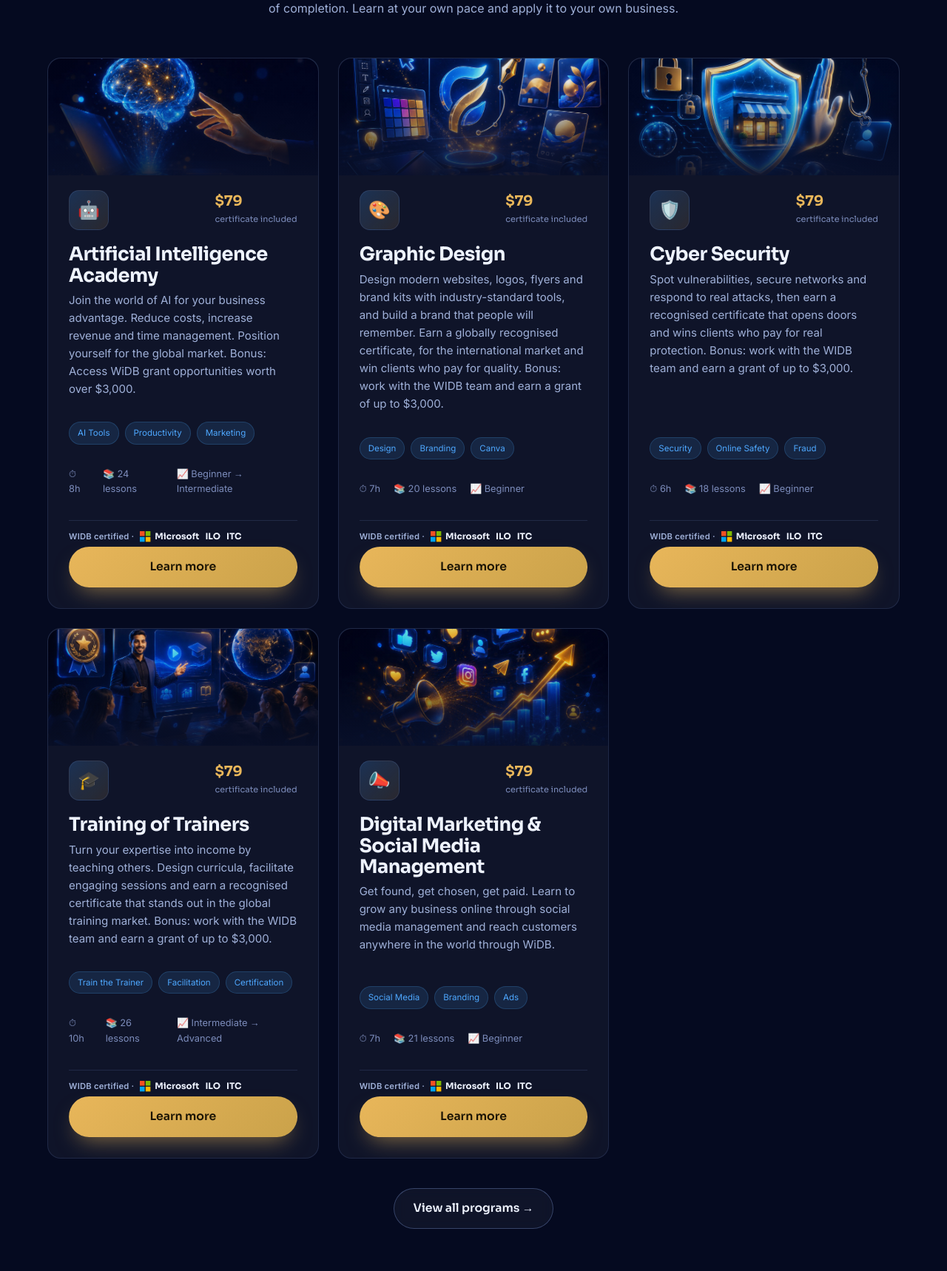
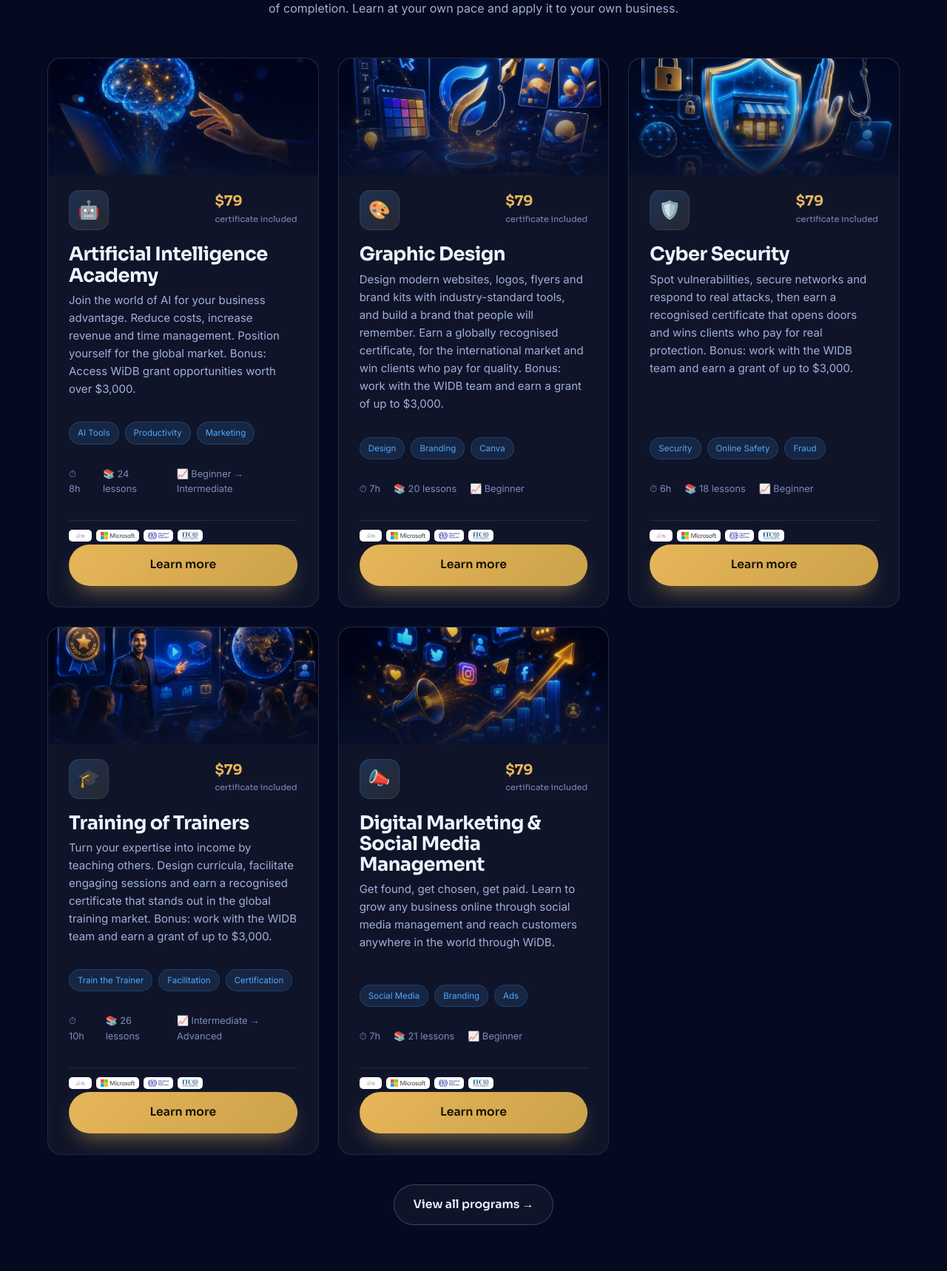
Before and after one commit to princess-israel/ruth-jackson-coach, a PHP site: page / in a window 1280 px wide. Shown: the part 1183-2901 px from the top of the page at 74% size. Run offline with PHP 8.4, Linux system fonts and the light colour scheme; some libraries are stand-ins or nearby versions.

Commit message:
Course cards & accreditation strip: use real WIDB/Microsoft/ILO/ITC logo images
Replace the text-only 'ILO' / 'ITC' labels (and the inline Microsoft SVG)
with the actual partner logo images already in assets/img, each on a
small white chip for contrast against the dark theme (matching the
pattern already used in the cert-band/cert-logos strips). Also adds the
WIDB logo, which wasn't shown before. Applied to both the compact course
card accreditation row and the full accreditation strip.

Co-Authored-By: Claude Sonnet 5 <noreply@anthropic.com>
Claude-Session: https://claude.ai/code/session_011fJNZHJ2k4BcCywP1wsiEV

```diff
--- a/assets/css/styles.css
+++ b/assets/css/styles.css
@@ -594,14 +594,12 @@ font.goog-text-highlight{background:none!important;box-shadow:none!important}
   padding:14px 18px;margin:18px 0;
 }
 .accred .accred-label{font-family:var(--font-head);font-size:.7rem;letter-spacing:.16em;text-transform:uppercase;color:var(--muted);font-weight:600}
-.accred .accred-logos{display:flex;flex-wrap:wrap;align-items:center;gap:14px}
-.accred .org{display:inline-flex;align-items:center;gap:7px;font-family:var(--font-head);font-weight:700;font-size:.86rem;color:var(--text)}
-.accred .org svg{display:block}
+.accred .accred-logos{display:flex;flex-wrap:wrap;align-items:center;gap:10px}
+.org-logo{height:22px;width:auto;background:#fff;padding:4px 8px;border-radius:7px;object-fit:contain;display:block}
 .accred .accred-sub{flex-basis:100%;font-size:.78rem;color:var(--muted)}
 /* compact badge row on course cards */
-.card-accred{display:flex;align-items:center;gap:8px;margin:14px 0 4px;padding-top:12px;border-top:1px solid var(--line);flex-wrap:wrap}
-.card-accred .ca-txt{font-size:.7rem;color:var(--muted);font-weight:600;letter-spacing:.02em}
-.card-accred .org{display:inline-flex;align-items:center;gap:5px;font-family:var(--font-head);font-weight:700;font-size:.74rem;color:var(--text)}
+.card-accred{display:flex;align-items:center;gap:6px;margin:14px 0 4px;padding-top:12px;border-top:1px solid var(--line);flex-wrap:wrap}
+.org-logo-sm{height:16px;padding:3px 6px;border-radius:5px}
 
 /* ---------- Course topics list ---------- */
 .topics-grid{display:grid;grid-template-columns:repeat(2,1fr);gap:10px 22px;margin:14px 0 0;padding:0;list-style:none}
--- a/assets/js/main.js
+++ b/assets/js/main.js
@@ -96,22 +96,21 @@
   });
 
   /* ---------- Accreditation (WIDB / Microsoft / ILO / ITC) ---------- */
-  function msLogo() {
-    return '<svg width="15" height="15" viewBox="0 0 23 23" aria-hidden="true"><rect width="10" height="10" fill="#f25022"/><rect x="12" width="10" height="10" fill="#7fba00"/><rect y="12" width="10" height="10" fill="#00a4ef"/><rect x="12" y="12" width="10" height="10" fill="#ffb900"/></svg>';
+  function orgLogos(cls) {
+    return `<img class="${cls}" src="assets/img/partner-widb.jpg" alt="WIDB">
+      <img class="${cls}" src="assets/img/partner-microsoft.jpg" alt="Microsoft">
+      <img class="${cls}" src="assets/img/partner-ilo.jpg" alt="International Labour Organization (ILO)">
+      <img class="${cls}" src="assets/img/partner-itc.jpg" alt="ITC-ILO">`;
   }
   window.accreditationHTML = function () {
     return `<div class="accred">
       <span class="accred-label">Certified programme by</span>
-      <span class="accred-logos">
-        <span class="org">${msLogo()} Microsoft</span>
-        <span class="org">ILO</span>
-        <span class="org">ITC</span>
-      </span>
-      <span class="accred-sub">Delivered under <b>Women in Digital Business (WIDB)</b> — an initiative of Microsoft, the International Labour Organization (ILO) &amp; the International Trade Centre (ITC). Certificate of completion included.</span>
+      <span class="accred-logos">${orgLogos("org-logo")}</span>
+      <span class="accred-sub">Delivered under <b>Women in Digital Business (WIDB)</b>, an initiative of Microsoft, the International Labour Organization (ILO) &amp; the International Trade Centre (ITC). Certificate of completion included.</span>
     </div>`;
   };
   window.cardAccredHTML = function () {
-    return `<div class="card-accred"><span class="ca-txt">WIDB certified ·</span><span class="org">${msLogo()} Microsoft</span><span class="org">ILO</span><span class="org">ITC</span></div>`;
+    return `<div class="card-accred">${orgLogos("org-logo org-logo-sm")}</div>`;
   };
   // drop the full strip into any [data-accred] placeholder
   document.querySelectorAll("[data-accred]").forEach(el => { el.innerHTML = window.accreditationHTML(); });
```
